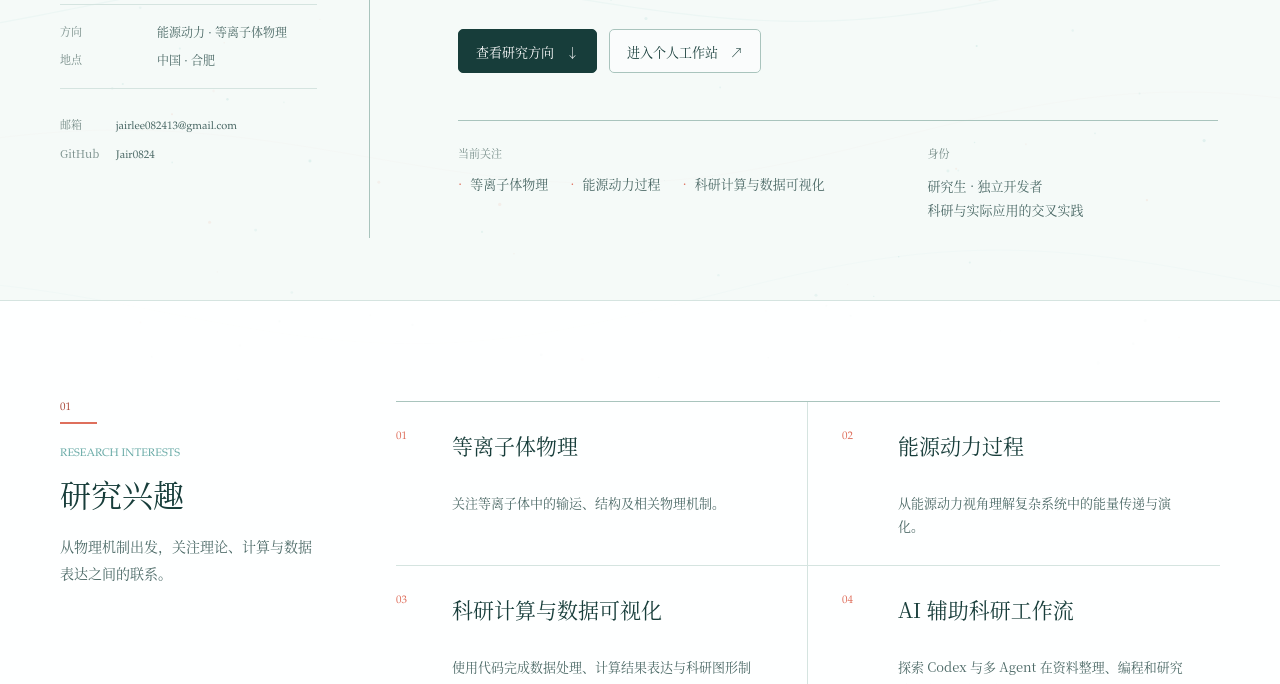
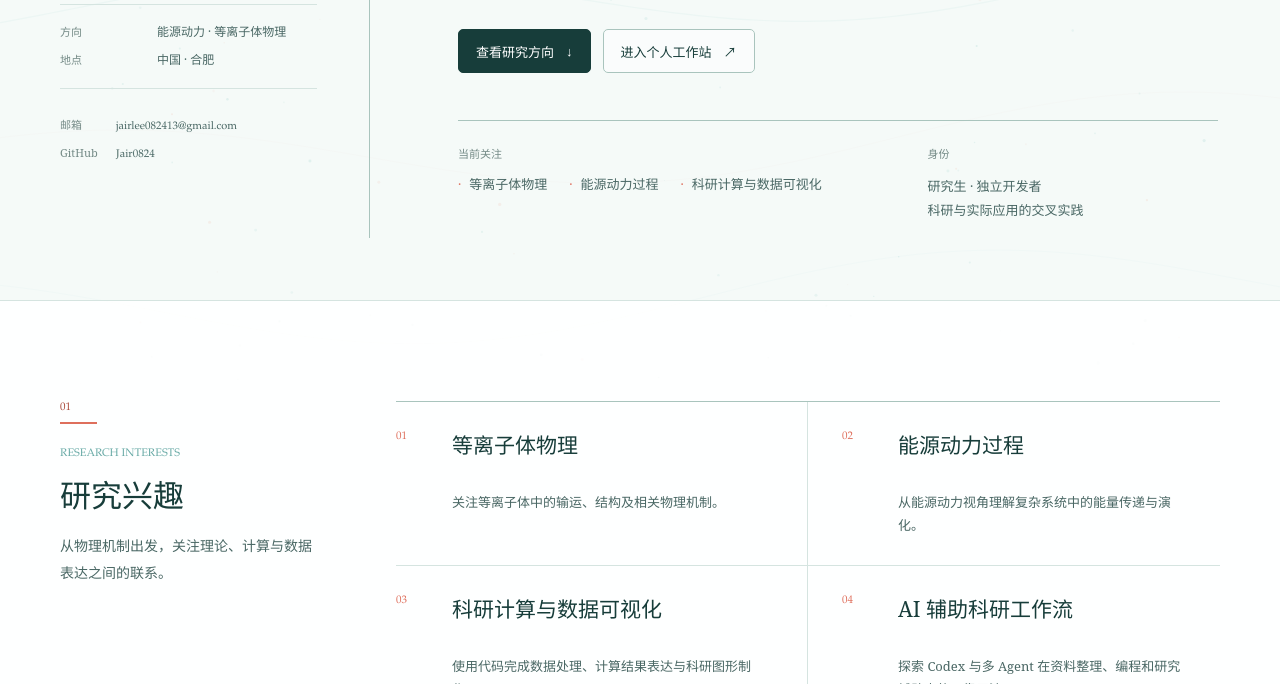
Before and after one commit to Jair0824/Jair0824.github.io, a website: page index.html in a window 1280 px wide. Shown: the part 416-1100 px from the top of the page. Drawn offline with Linux system fonts and the light colour scheme.

Commit message:
Refine Chinese typography with lighter serif fonts

```diff
--- a/assets/styles.css
+++ b/assets/styles.css
@@ -12,14 +12,16 @@
   --aqua: #68aaa6;
   --aqua-soft: #cfe7e2;
   --yellow: #e5b85d;
-  --serif-cn: "Source Han Serif SC", "Noto Serif CJK SC", "Noto Serif SC", "Songti SC", STSong, SimSun, serif;
-  --serif-display: "Iowan Old Style", "Palatino Linotype", Palatino, "Book Antiqua", "Source Han Serif SC", "Songti SC", STSong, serif;
+  --serif-cn: "Noto Serif", FangSong, STFangsong, "FangSong_GB2312", "Songti SC", STSong, SimSun, serif;
+  --serif-display: "Iowan Old Style", "Palatino Linotype", Palatino, "Book Antiqua", "Noto Serif", FangSong, STFangsong, "Songti SC", STSong, serif;
   --shell: min(1160px, calc(100% - 64px));
   color-scheme: light;
   color: var(--ink);
   background: var(--paper);
   font-family: var(--serif-cn);
   font-size: 16px;
+  font-synthesis: none;
+  font-weight: 400;
   letter-spacing: 0;
 }
 
@@ -39,6 +41,11 @@
   background: var(--paper);
   font-family: var(--serif-cn);
   text-rendering: optimizeLegibility;
+}
+
+strong,
+b {
+  font-weight: 400;
 }
 
 body::after {
@@ -162,7 +169,7 @@
 .brand-copy strong {
   font-family: var(--serif-display);
   font-size: 19px;
-  font-weight: 500;
+  font-weight: 400;
 }
 
 .brand-copy small {
```
